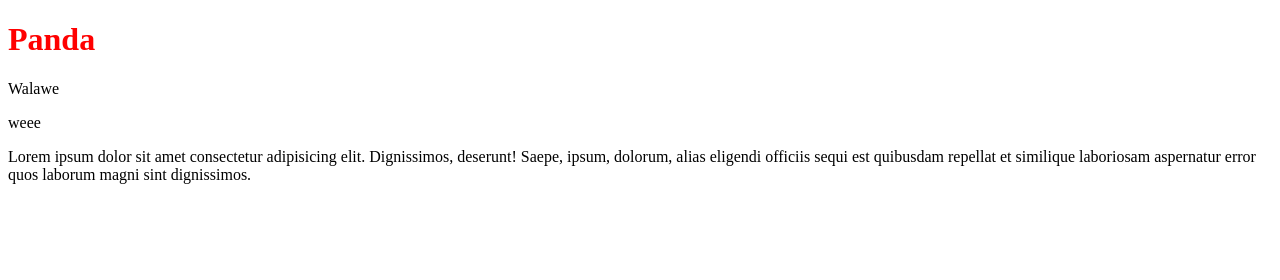
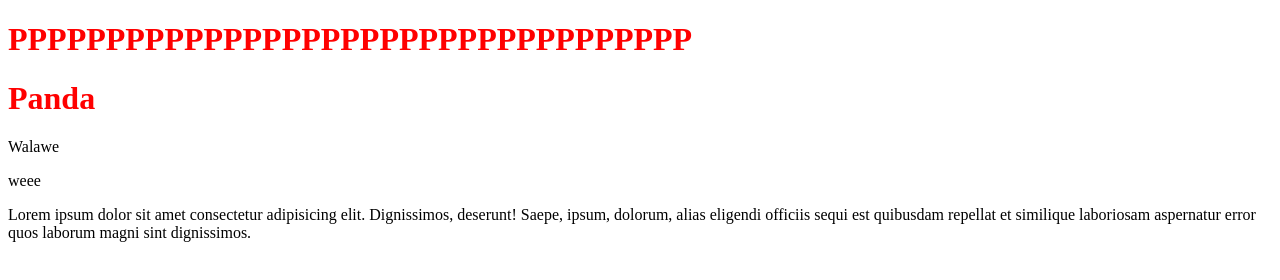
Before and after one commit to AsyariMaufuri/Panda, a plain HTML site: page index.html in a window 1280 px wide. Drawn offline with Linux system fonts and the light colour scheme.

Commit message:
kutambahi ppppppppppp

```diff
--- a/index.html
+++ b/index.html
@@ -7,6 +7,7 @@
     <link rel="stylesheet" href="style.css">
 </head>
 <body>
+    <h1>PPPPPPPPPPPPPPPPPPPPPPPPPPPPPPPPPPP</h1>
     <h1>Panda</h1>
     <p>Walawe</p>
     <p>weee</p>
```
